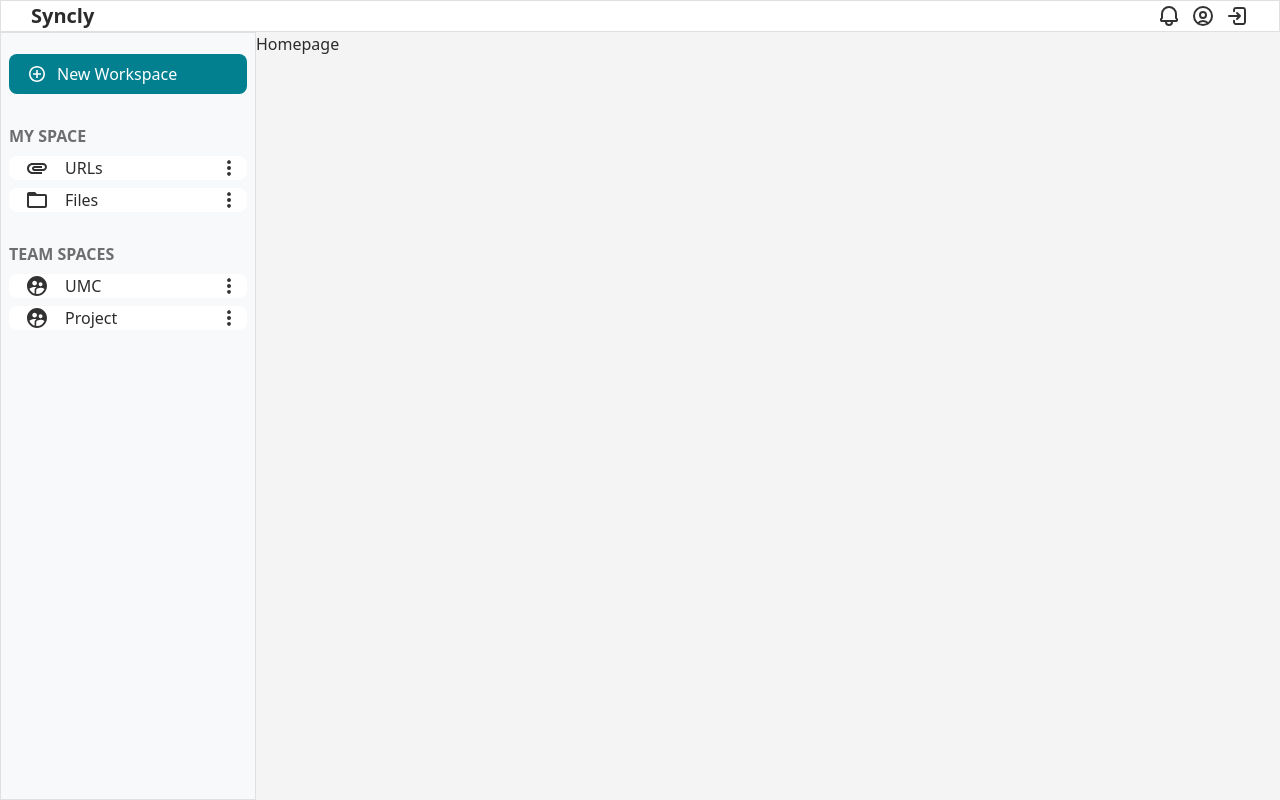
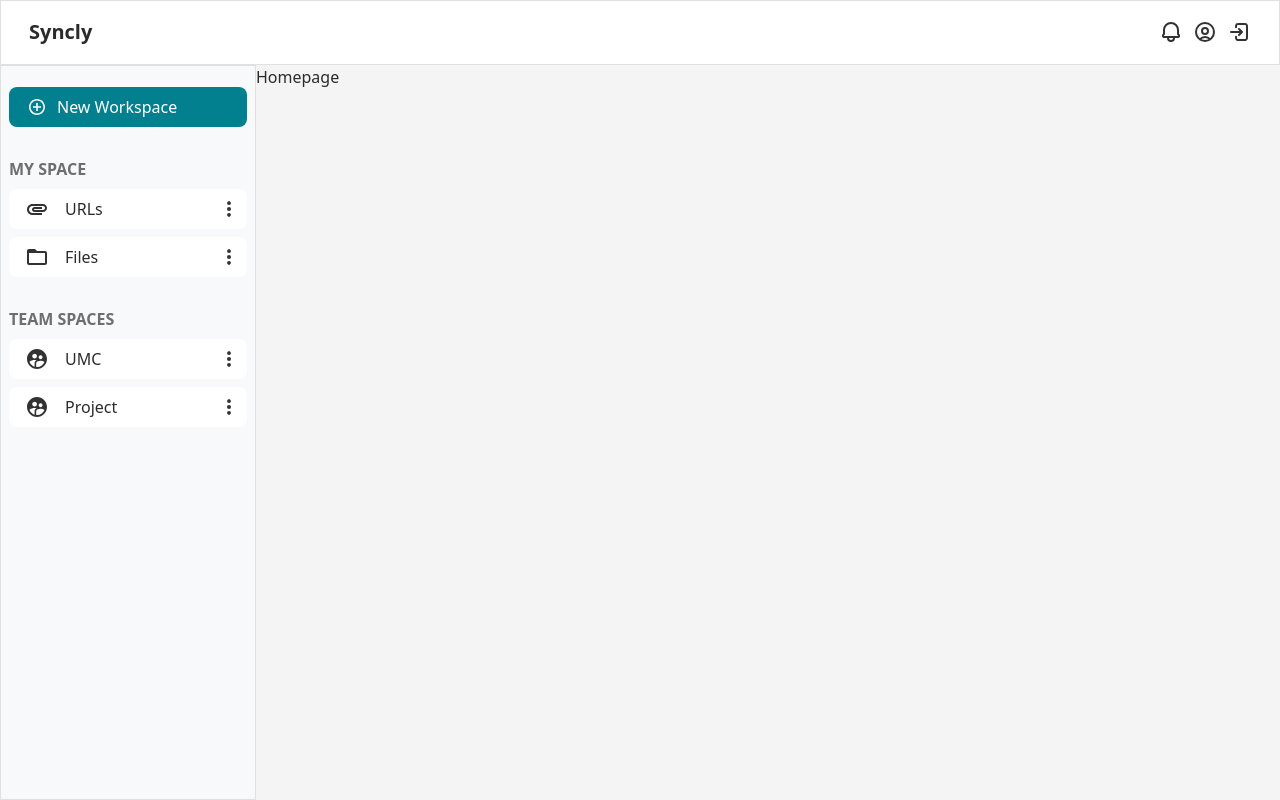
Before and after one commit to SynclyProject/Syncly-FE, a React (Vite) app in the folder Syncly/: page / in a window 1280 px wide. Built offline with nearby package versions, Linux system fonts and the light colour scheme.

Commit message:
refactor: tailwind 코드 수정

```diff
--- a/Syncly/src/index.css
+++ b/Syncly/src/index.css
@@ -11,7 +11,6 @@
   width: 100vw;
   overflow: auto;
   position: relative;
-
   background-color: #f4f4f4;
   color: #2b2b2b;
   overflow-x: hidden;
--- a/Syncly/src/shared/ui/Space.tsx
+++ b/Syncly/src/shared/ui/Space.tsx
@@ -13,7 +13,7 @@ interface ISpaceProps extends TSpaceStateProps {
 const Space = ({ state, iconName, text, onClick }: ISpaceProps) => {
   return (
     <div
-      className="flex items-center px-[16px] gap-[16px] rounded-[8px] cursor-pointer bg-[#FFF] hover:bg-[#DEE4ED]"
+      className="h-[40px] flex items-center px-4 gap-4 rounded-[8px] cursor-pointer bg-white hover:bg-[#DEE4ED]"
       onClick={onClick}
     >
       {state === "my" ? (
--- a/Syncly/src/shared/ui/Topbar.tsx
+++ b/Syncly/src/shared/ui/Topbar.tsx
@@ -6,7 +6,7 @@ const TopBar = () => {
   const location = useLocation();
   const hideIcon = location.pathname === "/login";
   return (
-    <div className="w-full bg-[#FFFFFF] px-[30px] flex justify-between items-center border border-[#E0E0E0]">
+    <div className="w-full h-[70px] bg-white px-7 flex justify-between items-center border border-[#E0E0E0]">
       <p
         className="text-[20px] font-[600] cursor-pointer"
         onClick={() => navigate("/")}
```
